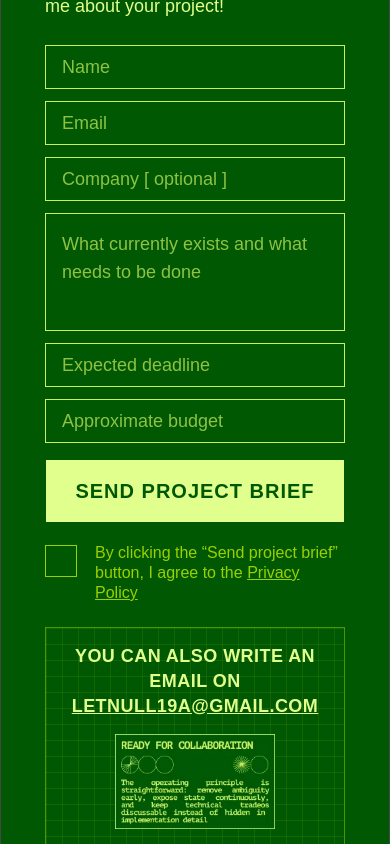
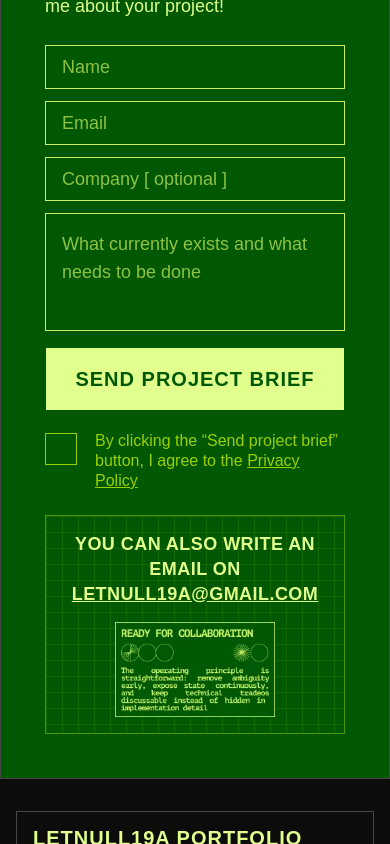
Before and after one commit to letnull19A/my-website, a Next.js app: page / in a window 390 px wide. Shown: the part 6077-6921 px from the top of the page. Built offline with nearby package versions, Linux system fonts and the light colour scheme; a web font is replaced by a local one.

Commit message:
feat(contact): Убраны поля даты и стоимости

```diff
--- a/src/components/contact-form/contact-form.tsx
+++ b/src/components/contact-form/contact-form.tsx
@@ -9,8 +9,6 @@ export interface ContactFormData {
   email: string;
   company?: string;
   description: string;
-  deadline?: string;
-  budget?: string;
   agreed: boolean;
 }
 
@@ -28,8 +26,6 @@ export const ContactForm: React.FC<ContactFormProps> = ({
     email: '',
     company: '',
     description: '',
-    deadline: '',
-    budget: '',
     agreed: false,
   });
 
@@ -111,32 +107,6 @@ export const ContactForm: React.FC<ContactFormProps> = ({
         className="w-full bg-transparent border border-lime-soft p-4 text-lg sm:text-xl text-green-mid placeholder:text-lime-soft/70 outline-none focus:border-lime focus:ring-1 focus:ring-lime resize-none min-h-20"
       />
 
-      <label className="sr-only" htmlFor="contact-deadline">
-        Expected deadline
-      </label>
-      <input
-        type="text"
-        id="contact-deadline"
-        name="deadline"
-        placeholder="Expected deadline"
-        value={formData.deadline}
-        onChange={handleChange}
-        className="w-full h-11 sm:h-12 bg-transparent border border-lime-soft px-4 text-lg sm:text-xl text-green-mid placeholder:text-lime-soft/70 outline-none focus:border-lime focus:ring-1 focus:ring-lime"
-      />
-
-      <label className="sr-only" htmlFor="contact-budget">
-        Approximate budget
-      </label>
-      <input
-        type="text"
-        id="contact-budget"
-        name="budget"
-        placeholder="Approximate budget"
-        value={formData.budget}
-        onChange={handleChange}
-        className="w-full h-11 sm:h-12 bg-transparent border border-lime-soft px-4 text-lg sm:text-xl text-green-mid placeholder:text-lime-soft/70 outline-none focus:border-lime focus:ring-1 focus:ring-lime"
-      />
-
       {/* Кнопка отправки */}
       <Button
         type="submit"
```
